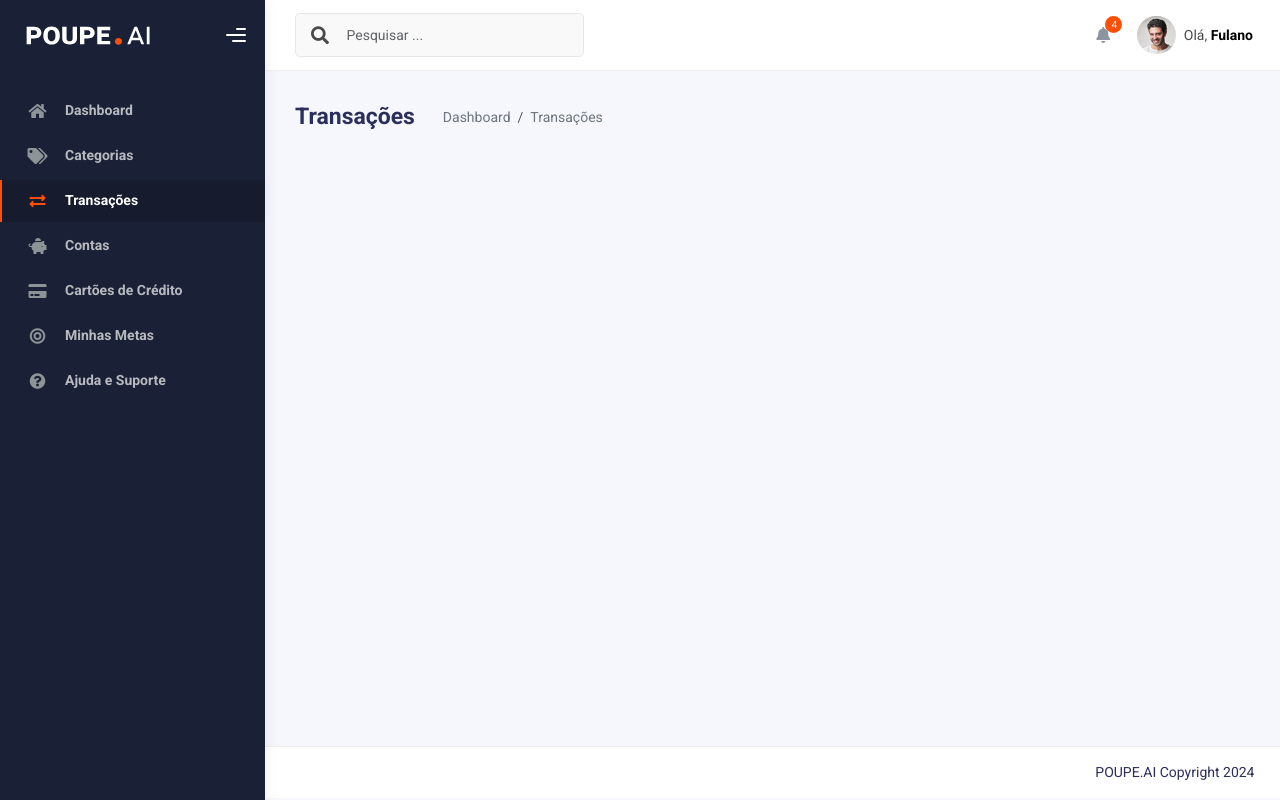
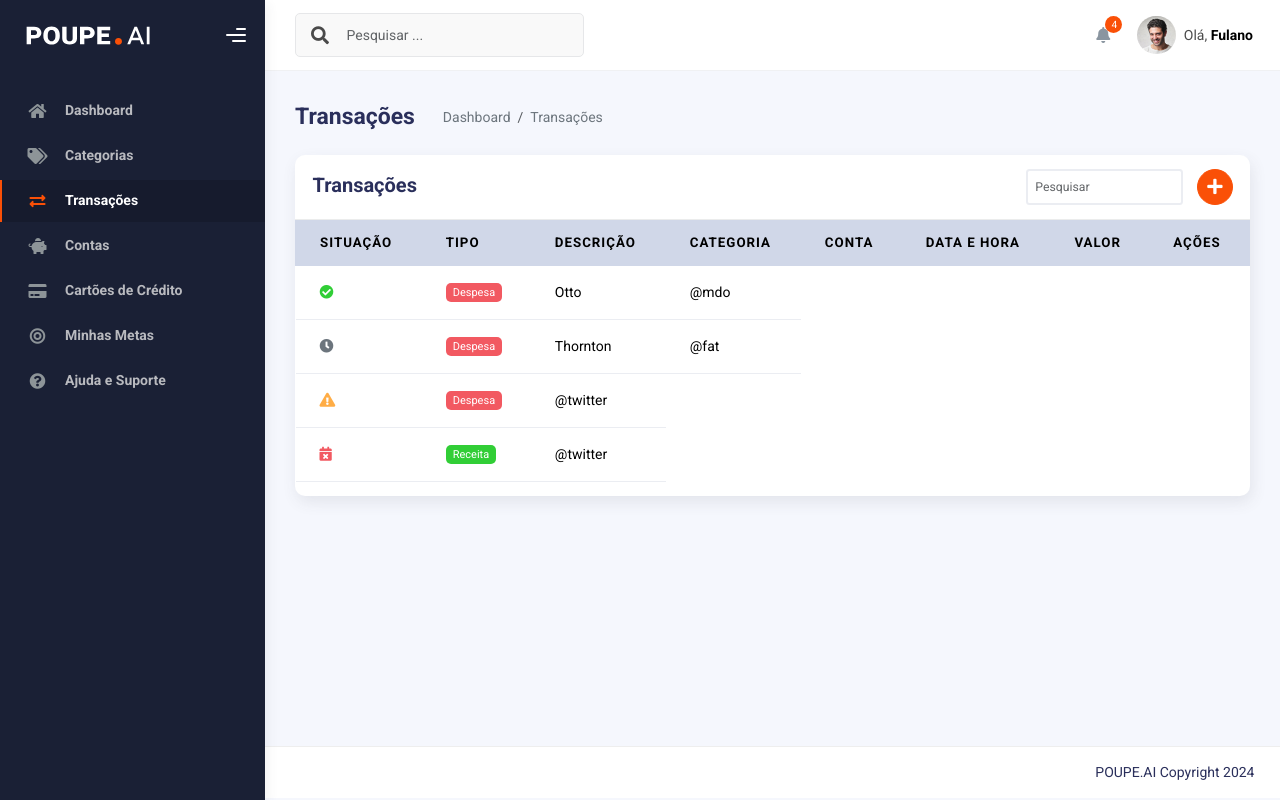
Before and after one commit to eudivanmelo/poupe-ai, a Django app: page /transactions/ in a window 1280 px wide. Run offline with Django 5.2, Linux system fonts and the light colour scheme; some libraries are stand-ins or nearby versions.

Commit message:
feat: started transactions list

```diff
--- a/apps/poupeai/templates/transactions.html
+++ b/apps/poupeai/templates/transactions.html
@@ -1,8 +1,89 @@
 {% extends "users_base.html" %}
+
+{% load static %}
 
 {% block title %}Transações - Poupe.AI{% endblock title %}
 
 {% block page_title %}Transações{% endblock %}
 
 {% block content %}
+<div class="row">
+    <div class="col-12">
+        <div class="card">
+            <div class="card-header d-flex justify-content-between">
+                <div class="card-title">
+                    Transações
+                </div>
+                <div class="d-flex gap-3">
+                    <input type="text" class="form-control form-control-sm" placeholder="Pesquisar">
+
+                    <button class="btn btn-icon btn-round btn-primary">
+                        <i class="fa fa-plus"></i>
+                    </button>
+                </div>
+            </div>
+
+            <div class="card-body p-0">
+                <table class="table table-head-bg mt-0">
+                    <thead>
+                      <tr>
+                        <th scope="col">Situação</th>
+                        <th scope="col">Tipo</th>
+                        <th scope="col">Descrição</th>
+                        <th scope="col">Categoria</th>
+                        <th scope="col">Conta</th>
+                        <th scope="col">Data e Hora</th>
+                        <th scope="col">Valor</th>
+                        <th scope="col">Ações</th>
+                      </tr>
+                    </thead>
+                    <tbody>
+                      <tr>
+                        <td>
+                            <i class="fas fa-check-circle text-success"></i>
+                        </td>
+                        <td>
+                            <span class="badge badge-danger">Despesa</span>
+                        </td>
+                        <td>Otto</td>
+                        <td>@mdo</td>
+                      </tr>
+                      <tr>
+                        <td>
+                            <i class="fas fa-clock text-secondary"></i>
+                        </td>
+                        <td>
+                            <span class="badge badge-danger">Despesa</span>
+                        </td>
+                        <td>Thornton</td>
+                        <td>@fat</td>
+                      </tr>
+                      <tr>
+                        <td>
+                            <i class="fas fa-exclamation-triangle text-warning"></i>
+                        </td>
+                        <td>
+                            <span class="badge badge-danger">Despesa</span>
+                        </td>
+                        <td>@twitter</td>
+                      </tr>
+                      <tr>
+                        <td>
+                            <i class="fas fa-calendar-times text-danger"></i>
+                        </td>
+                        <td>
+                            <span class="badge badge-success">Receita</span>
+                        </td>
+                        <td>@twitter</td>
+                      </tr>
+                    </tbody>
+                  </table>
+            </div>
+        </div>
+    </div>
+</div>
 {% endblock %}
+
+{% block scripts %}
+<script src="https://cdn.datatables.net/v/bs5/dt-2.1.8/datatables.min.js"></script>
+{% endblock %}
--- a/apps/poupeai/templates/users_base.html
+++ b/apps/poupeai/templates/users_base.html
@@ -262,6 +262,11 @@
 
     <!-- Kaiadmin JS -->
     <script src="{% static 'js/kaiadmin.js' %}"></script>
+
+    <!-- Additional scripts -->
+    {% block scripts %}{% endblock scripts %}
+
+
 </body>
 
 </html>
--- a/static/css/poupeai.css
+++ b/static/css/poupeai.css
@@ -27,3 +27,12 @@
     color: var(--primary-color);
     text-decoration: none;
 }
+
+.table-head-bg thead {
+    border: 1px solid #D0D7E8 !important;
+}
+
+.table-head-bg thead th, .table-striped-bg tbody tr:nth-of-type(odd) {
+    background: #D0D7E8 !important;
+    color: #000000 !important;
+    border: 0px !important; }
```
